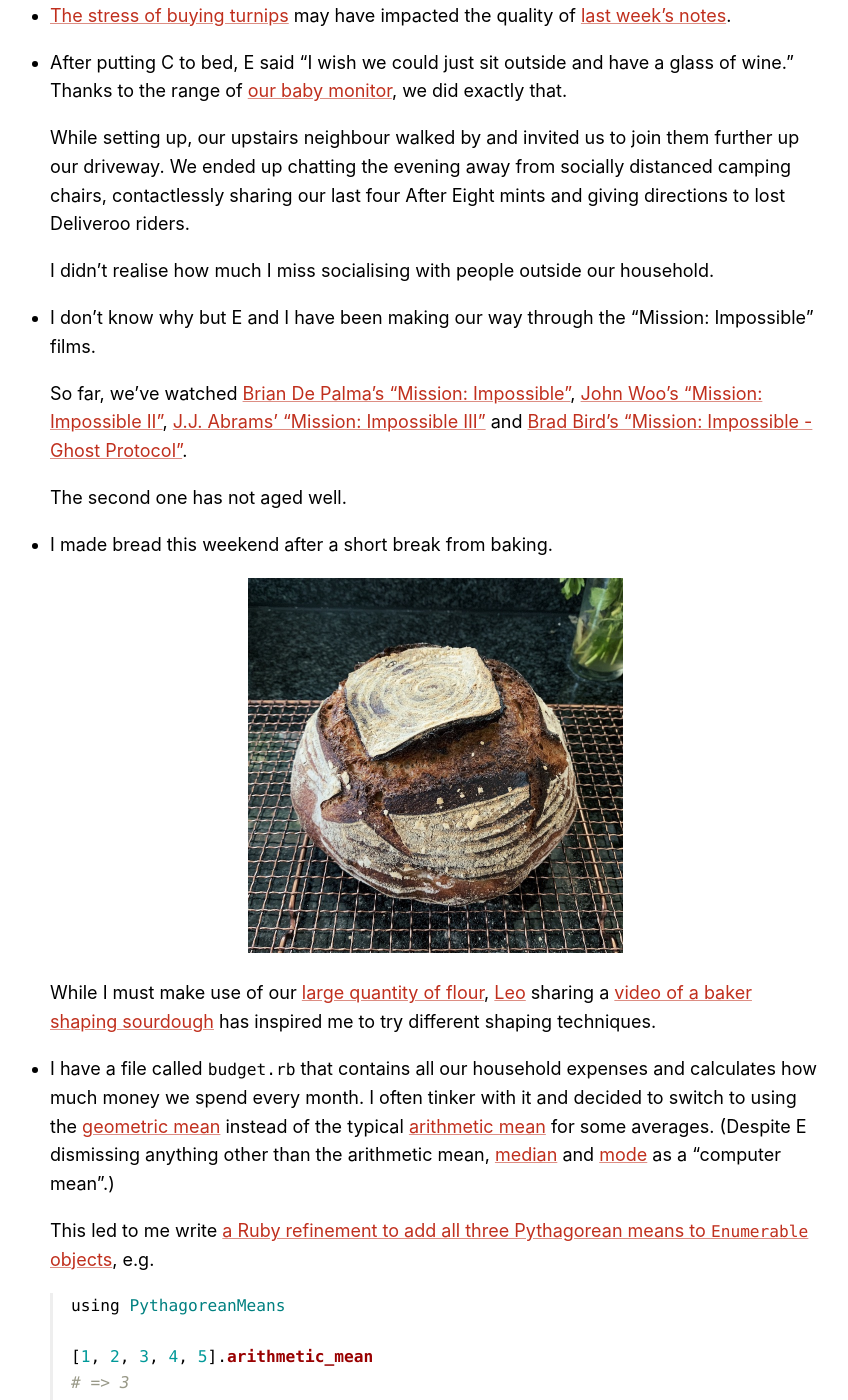
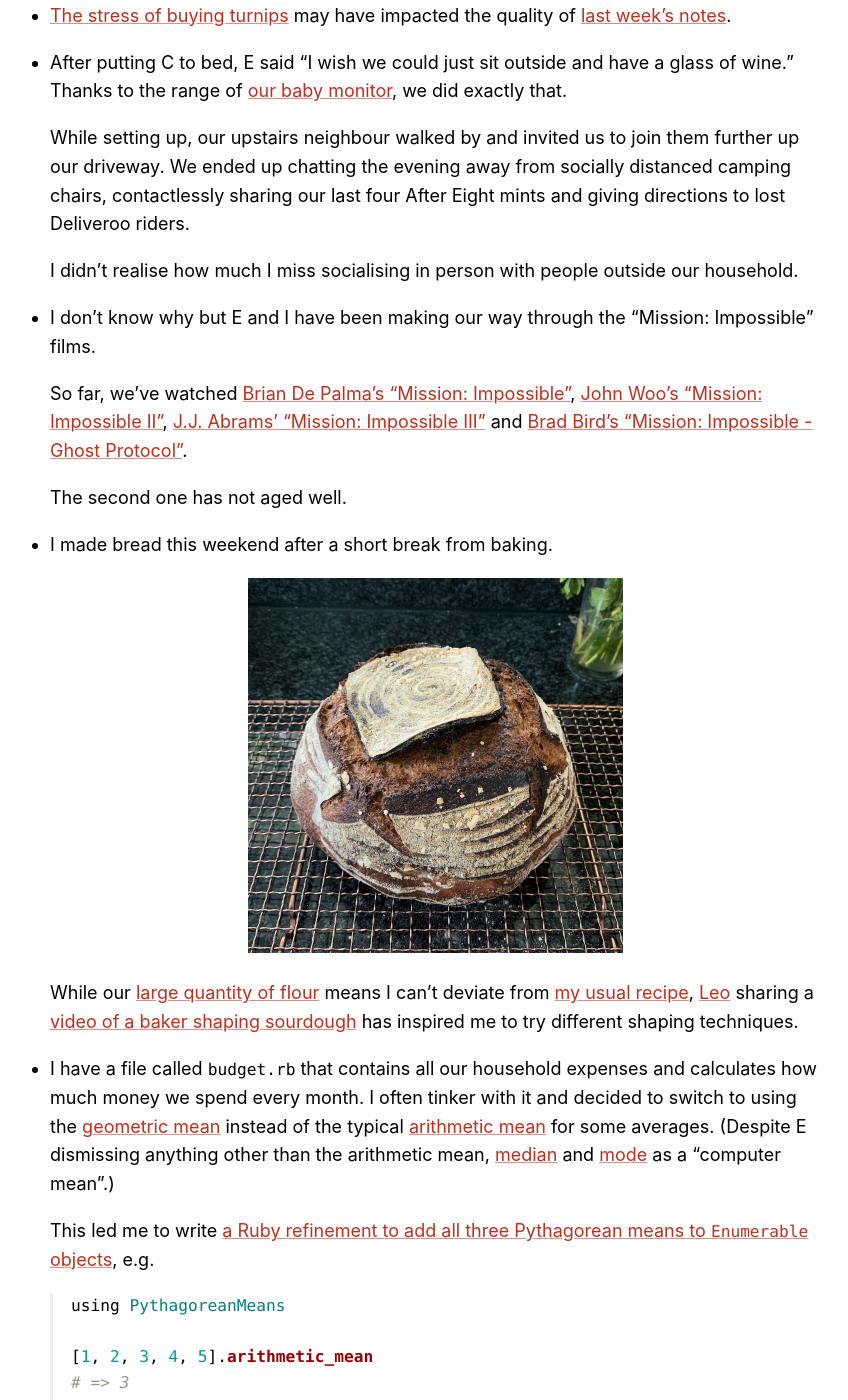
Before and after one commit to mudge/mudge.github.com, a Jekyll site: the page built from _posts/2020-05-31-weeknotes-31.markdown, in a window 1280 px wide and 1400 px high, scrolled down 208 px. Shown: the whole window, without its empty margins (225-1073 px from the left). Built offline with Jekyll 4.4.1, drawn with Linux system fonts in a browser that asks for light colours.

Commit message:
Edit weeknote 31

````diff
--- a/_posts/2020-05-31-weeknotes-31.markdown
+++ b/_posts/2020-05-31-weeknotes-31.markdown
@@ -10,7 +10,7 @@ date: 2020-05-31 10:12:00
 
     While setting up, our upstairs neighbour walked by and invited us to join them further up our driveway. We ended up chatting the evening away from socially distanced camping chairs, contactlessly sharing our last four After Eight mints and giving directions to lost Deliveroo riders.
 
-    I didn't realise how much I miss socialising with people outside our household.
+    I didn't realise how much I miss socialising in person with people outside our household.
 
 *   I don't know why but E and I have been making our way through the "Mission: Impossible" films.
 
@@ -22,11 +22,11 @@ date: 2020-05-31 10:12:00
 
     <p class="center"><img src="/i/bread.jpg" width="375" height="375" alt></p>
 
-    While I must make use of our [large quantity of flour](/2020/03/15/weeknotes-20/), [Leo](https://twitter.com/leocassarani) sharing a [video of a baker shaping sourdough](https://www.reddit.com/r/Breadit/comments/glzuiz/heres_another_video_of_me_shaping_sourdough_i/?utm_source=share&utm_medium=web2x) has inspired me to try different shaping techniques.
+    While our [large quantity of flour](/2020/03/15/weeknotes-20/) means I can't deviate from [my usual recipe](https://tartinebakery.com/stories/country-bread), [Leo](https://twitter.com/leocassarani) sharing a [video of a baker shaping sourdough](https://www.reddit.com/r/Breadit/comments/glzuiz/heres_another_video_of_me_shaping_sourdough_i/?utm_source=share&utm_medium=web2x) has inspired me to try different shaping techniques.
 
 *   I have a file called `budget.rb` that contains all our household expenses and calculates how much money we spend every month. I often tinker with it and decided to switch to using the [geometric mean](https://en.wikipedia.org/wiki/Geometric_mean) instead of the typical [arithmetic mean](https://en.wikipedia.org/wiki/Arithmetic_mean) for some averages. (Despite E dismissing anything other than the arithmetic mean, [median](https://en.wikipedia.org/wiki/Median) and [mode](https://en.wikipedia.org/wiki/Mode_(statistics)) as a "computer mean".)
 
-    This led to me write [a Ruby refinement to add all three Pythagorean means to `Enumerable` objects](https://gist.github.com/mudge/a653a1fb837e108a5501937c456f4412), e.g.
+    This led me to write [a Ruby refinement to add all three Pythagorean means to `Enumerable` objects](https://gist.github.com/mudge/a653a1fb837e108a5501937c456f4412), e.g.
 
     ```ruby
     using PythagoreanMeans
````
